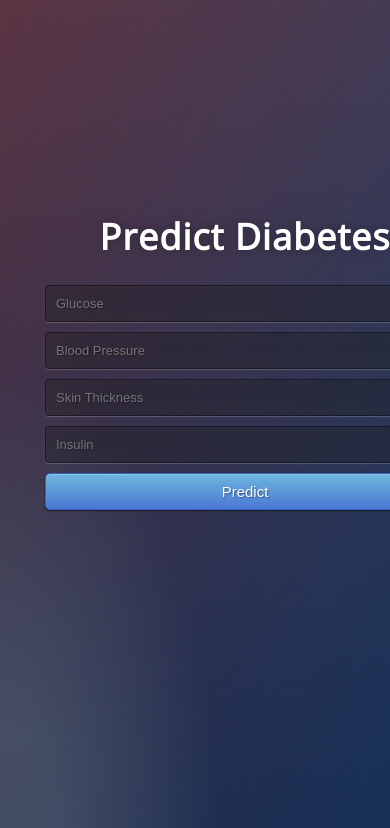
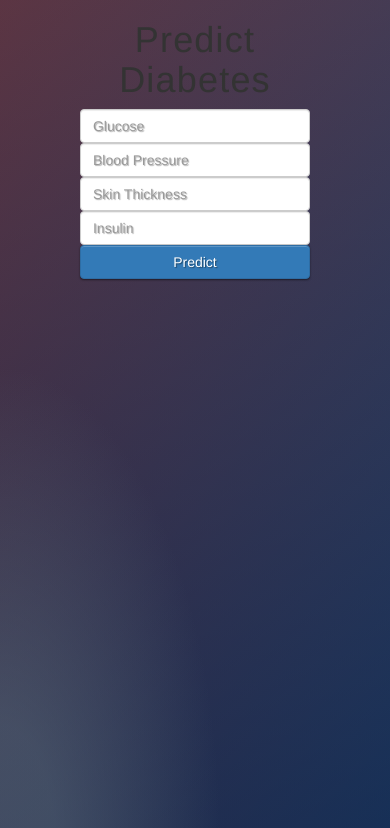
Before and after one commit to Prathm98/diabetes--prediction--Flask, a Flask app: page / in a window 390 px wide; the page is wider, and only the part inside the window is pictured. Shown: the top 828 px of that part. Run offline with Flask 2, Linux system fonts and the light colour scheme; parts of the project's set-up code (start-up, migrations or seed data) failed here and were passed over; some libraries are stand-ins or nearby versions.

Commit message:
Update index.html for mobile first.
Added bootstrap layout for responsivness.

```diff
--- a/templates/index.html
+++ b/templates/index.html
@@ -3,6 +3,7 @@
 <!--From https://codepen.io/frytyler/pen/EGdtg-->
 <head>
   <meta charset="UTF-8">
+  <meta name="viewport" content="width=device-width, initial-scale=1">
   <title>ML API</title>
   <link href='https://fonts.googleapis.com/css?family=Pacifico' rel='stylesheet' type='text/css'>
   <link href='https://fonts.googleapis.com/css?family=Arimo' rel='stylesheet' type='text/css'>
@@ -10,26 +11,34 @@
   <link href='https://fonts.googleapis.com/css?family=Open+Sans+Condensed:300' rel='stylesheet' type='text/css'>
   <link rel="stylesheet" href="{{ url_for('static', filename='css/style.css') }}">
 
+  <link rel="stylesheet" href="https://maxcdn.bootstrapcdn.com/bootstrap/3.4.1/css/bootstrap.min.css">
+  <script src="https://ajax.googleapis.com/ajax/libs/jquery/3.5.1/jquery.min.js"></script>
+  <script src="https://maxcdn.bootstrapcdn.com/bootstrap/3.4.1/js/bootstrap.min.js"></script>
 </head>
 
 <body>
- <div class="login">
+ <div class="container">
+    <div class="row">
+	<div class="col-md-4 col-lg-4 col-xs-2"></div>
+	<div class="col-md-4 col-lg-4 col-xs-8">
  	    <h1>Predict Diabetes</h1>
 
 	     <!-- Main Input For Receiving Query to our ML -->
 	    <form action="{{ url_for('predict')}}"method="post">
-    	<input type="text" name="Experience" placeholder="Glucose" required="required" />
-        <input type="text" name="test_score" placeholder="Blood Pressure" required="required" />
-		<input type="text" name="interview_score" placeholder="Skin Thickness" required="required" />
-	<input type="text" name = "Insulin" placeholder = "Insulin" required = "required" />
+		<input class="form-control" type="text" name="Experience" placeholder="Glucose" required="required" />
+		<input class="form-control" type="text" name="test_score" placeholder="Blood Pressure" required="required" />
+		<input class="form-control" type="text" name="interview_score" placeholder="Skin Thickness" required="required" />
+		<input class="form-control" type="text" name = "Insulin" placeholder = "Insulin" required = "required" />
 		<button type="submit" class="btn btn-primary btn-block btn-large">Predict</button>
 	    </form>
-
+          </div>
+     <div class="col-md-4 col-lg-4 col-xs-2"></div>
    <br>
    <br>
    {{ prediction_text }}
 
      </div>
+ </div>
 
 
 </body>
```
Lines whose indentation alone changed are shown as unchanged.
